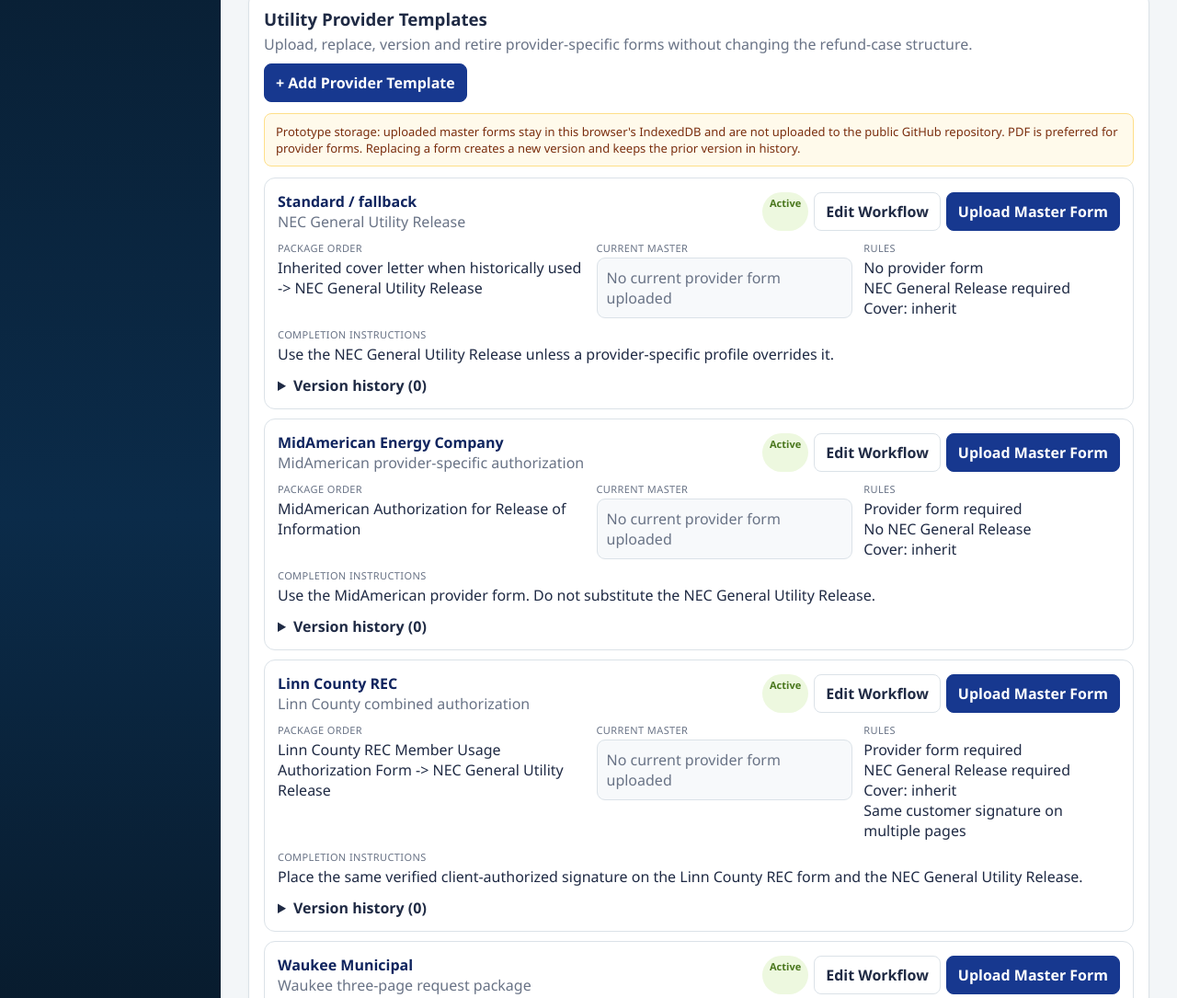
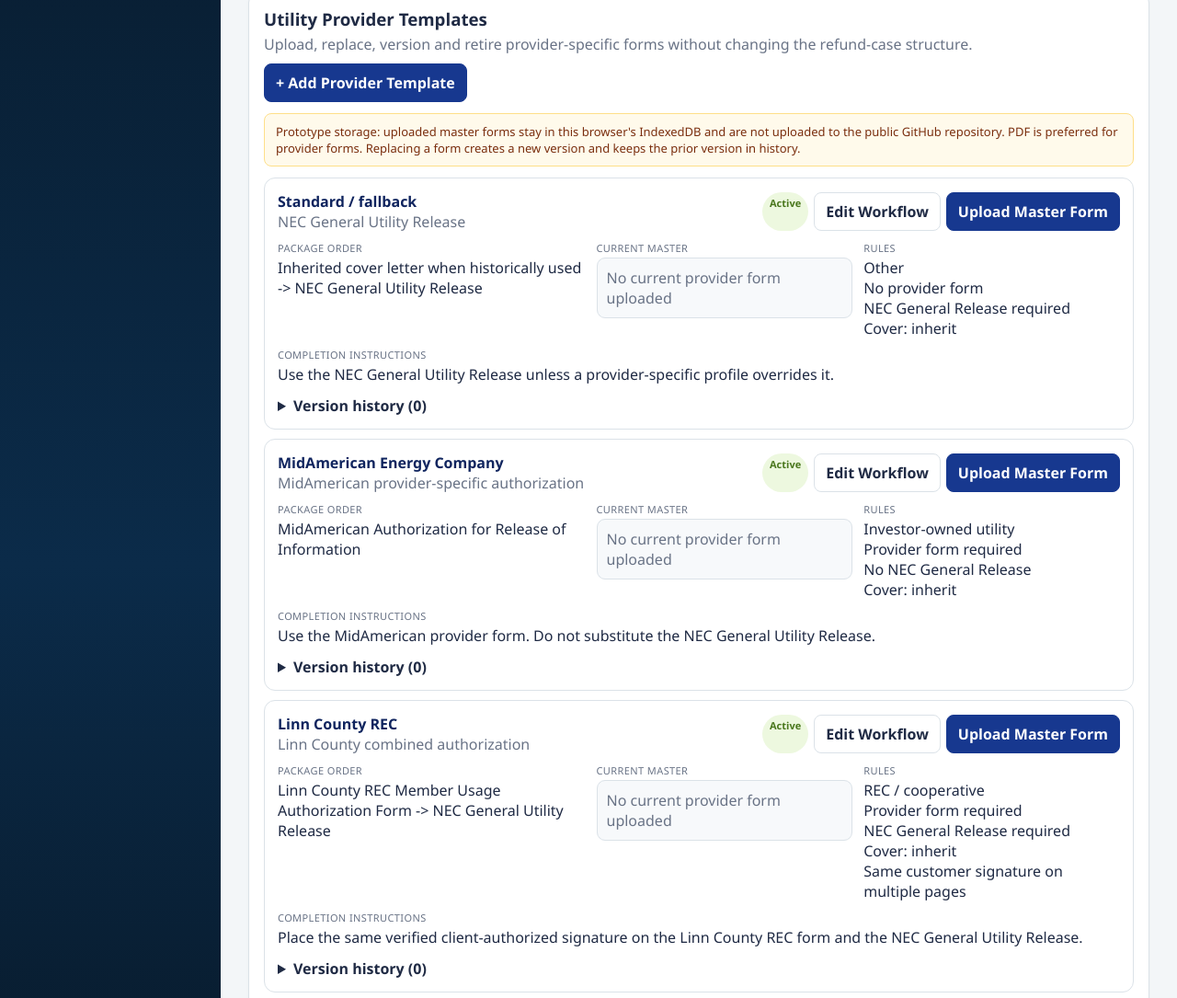
Before and after one commit to matthesse80/qb-clone, a plain HTML site: page company.html in a window 1280 px wide. Shown: the part 590-1675 px from the top of the page at 92% size. Drawn offline with Linux system fonts and the light colour scheme.

Commit message:
Add utility provider type and municipal defaults

```diff
--- a/company.html
+++ b/company.html
@@ -44,6 +44,7 @@
 <div><label>Provider name *</label><input id="ptProvider"></div>
 <div><label>Aliases / matching names</label><input id="ptAliases" placeholder="Separate aliases with semicolons"></div>
 <div><label>Workflow name *</label><input id="ptWorkflow"></div>
+<div><label>Provider type</label><select id="ptType"><option value="municipal">Municipal utility</option><option value="rec">REC / electric cooperative</option><option value="investor-owned">Investor-owned utility</option><option value="other">Other</option></select></div>
 <div><label>Routing key</label><select id="ptRoute">
 <option value="nec-general">NEC General Utility Release</option>
 <option value="midamerican">MidAmerican provider form</option>
@@ -80,14 +81,14 @@
 <script>
 const PT_KEY='necLedgerProviderTemplatesV1';
 const seedTemplates=[
- {id:'PT-STD',provider:'Standard / fallback',aliases:'',workflow:'NEC General Utility Release',routeKey:'nec-general',order:'Inherited cover letter when historically used -> NEC General Utility Release',requiresCover:'inherit',requiresGeneral:true,requiresProviderForm:false,multiSignature:false,instructions:'Use the NEC General Utility Release unless a provider-specific profile overrides it.',active:true,versions:[],currentVersionId:''},
- {id:'PT-MIDAM',provider:'MidAmerican Energy Company',aliases:'MidAmerican; MidAmerican Energy',workflow:'MidAmerican provider-specific authorization',routeKey:'midamerican',order:'MidAmerican Authorization for Release of Information',requiresCover:'inherit',requiresGeneral:false,requiresProviderForm:true,multiSignature:false,instructions:'Use the MidAmerican provider form. Do not substitute the NEC General Utility Release.',active:true,versions:[],currentVersionId:''},
- {id:'PT-LINN',provider:'Linn County REC',aliases:'Linn County Rural Electric Cooperative; Linn Co REC; Linn REC',workflow:'Linn County combined authorization',routeKey:'linn-rec-combined',order:'Linn County REC Member Usage Authorization Form -> NEC General Utility Release',requiresCover:'inherit',requiresGeneral:true,requiresProviderForm:true,multiSignature:true,instructions:'Place the same verified client-authorized signature on the Linn County REC form and the NEC General Utility Release.',active:true,versions:[],currentVersionId:''},
- {id:'PT-WAUKEE',provider:'Waukee Municipal',aliases:'Waukee Municipal Utilities; Waukee Mun',workflow:'Waukee three-page request package',routeKey:'waukee-combined',order:'Waukee Request for Examination and Copying of Public Records -> NEC cover letter -> NEC General Utility Release',requiresCover:'yes',requiresGeneral:true,requiresProviderForm:true,multiSignature:false,instructions:'Keep the Waukee public-records request form first, NEC cover letter second, and NEC General Utility Release third.',active:true,versions:[],currentVersionId:''}
+ {id:'PT-STD',provider:'Standard / fallback',aliases:'',providerType:'other',workflow:'NEC General Utility Release',routeKey:'nec-general',order:'Inherited cover letter when historically used -> NEC General Utility Release',requiresCover:'inherit',requiresGeneral:true,requiresProviderForm:false,multiSignature:false,instructions:'Use the NEC General Utility Release unless a provider-specific profile overrides it.',active:true,versions:[],currentVersionId:''},
+ {id:'PT-MIDAM',provider:'MidAmerican Energy Company',aliases:'MidAmerican; MidAmerican Energy',providerType:'investor-owned',workflow:'MidAmerican provider-specific authorization',routeKey:'midamerican',order:'MidAmerican Authorization for Release of Information',requiresCover:'inherit',requiresGeneral:false,requiresProviderForm:true,multiSignature:false,instructions:'Use the MidAmerican provider form. Do not substitute the NEC General Utility Release.',active:true,versions:[],currentVersionId:''},
+ {id:'PT-LINN',provider:'Linn County REC',aliases:'Linn County Rural Electric Cooperative; Linn Co REC; Linn REC',providerType:'rec',workflow:'Linn County combined authorization',routeKey:'linn-rec-combined',order:'Linn County REC Member Usage Authorization Form -> NEC General Utility Release',requiresCover:'inherit',requiresGeneral:true,requiresProviderForm:true,multiSignature:true,instructions:'Place the same verified client-authorized signature on the Linn County REC form and the NEC General Utility Release.',active:true,versions:[],currentVersionId:''},
+ {id:'PT-WAUKEE',provider:'Waukee Municipal',aliases:'Waukee Municipal Utilities; Waukee Mun',providerType:'municipal',workflow:'Waukee three-page request package',routeKey:'waukee-combined',order:'Waukee Request for Examination and Copying of Public Records -> NEC cover letter -> NEC General Utility Release',requiresCover:'yes',requiresGeneral:true,requiresProviderForm:true,multiSignature:false,instructions:'Keep the Waukee public-records request form first, NEC cover letter second, and NEC General Utility Release third.',active:true,versions:[],currentVersionId:''}
 ];
 
 function normalizeTemplate(t){
- return Object.assign({aliases:'',workflow:'Provider-specific utility request',routeKey:'custom-provider',order:'Provider form',requiresCover:'inherit',requiresGeneral:false,requiresProviderForm:true,multiSignature:false,instructions:'',active:true,versions:[],currentVersionId:''},t,{versions:Array.isArray(t.versions)?t.versions:[]});
+ return Object.assign({aliases:'',providerType:'other',workflow:'Provider-specific utility request',routeKey:'custom-provider',order:'Provider form',requiresCover:'inherit',requiresGeneral:false,requiresProviderForm:true,multiSignature:false,instructions:'',active:true,versions:[],currentVersionId:''},t,{versions:Array.isArray(t.versions)?t.versions:[]});
 }
 let templates=(()=>{try{const x=JSON.parse(localStorage.getItem(PT_KEY));return Array.isArray(x)&&x.length?x.map(normalizeTemplate):seedTemplates.map(normalizeTemplate)}catch{return seedTemplates.map(normalizeTemplate)}})();
 const esc=s=>String(s??'').replace(/[&<>"']/g,m=>({'&':'&amp;','<':'&lt;','>':'&gt;','"':'&quot;',"'":'&#39;'}[m]));
@@ -108,7 +109,7 @@
  document.getElementById('providerTemplateList').innerHTML=templates.map(t=>{
   const cur=currentVersion(t);
   return '<div class="provider-card"><div class="toolbar"><div><h4>'+esc(t.provider)+'</h4><div class="muted">'+esc(t.workflow)+'</div></div><div class="small-actions"><span class="pill '+(t.active?'good':'bad')+'">'+(t.active?'Active':'Inactive')+'</span><button onclick="editTemplate(\''+t.id+'\')">Edit Workflow</button><button class="primary" onclick="uploadVersion(\''+t.id+'\')">'+(cur?'Replace / New Version':'Upload Master Form')+'</button></div></div>'+
-  '<div class="provider-grid"><div><div class="provider-k">Package order</div><div>'+esc(t.order)+'</div></div><div><div class="provider-k">Current master</div><div class="file-current">'+(cur?'<b>'+esc(cur.fileName)+'</b><br><span class="muted">'+esc(cur.revision||'No revision label')+(cur.verified?' • verified '+esc(cur.verified):'')+'</span>':'<span class="muted">No current provider form uploaded</span>')+'</div></div><div><div class="provider-k">Rules</div><div>'+(t.requiresProviderForm?'Provider form required':'No provider form')+'<br>'+(t.requiresGeneral?'NEC General Release required':'No NEC General Release')+'<br>Cover: '+esc(t.requiresCover)+(t.multiSignature?'<br>Same customer signature on multiple pages':'')+'</div></div></div>'+
+  '<div class="provider-grid"><div><div class="provider-k">Package order</div><div>'+esc(t.order)+'</div></div><div><div class="provider-k">Current master</div><div class="file-current">'+(cur?'<b>'+esc(cur.fileName)+'</b><br><span class="muted">'+esc(cur.revision||'No revision label')+(cur.verified?' • verified '+esc(cur.verified):'')+'</span>':'<span class="muted">No current provider form uploaded</span>')+'</div></div><div><div class="provider-k">Rules</div><div>'+esc(t.providerType==='municipal'?'Municipal utility':t.providerType==='rec'?'REC / cooperative':t.providerType==='investor-owned'?'Investor-owned utility':'Other')+'<br>'+(t.requiresProviderForm?'Provider form required':'No provider form')+'<br>'+(t.requiresGeneral?'NEC General Release required':'No NEC General Release')+'<br>Cover: '+esc(t.requiresCover)+(t.multiSignature?'<br>Same customer signature on multiple pages':'')+'</div></div></div>'+
   (t.instructions?'<div style="margin-top:10px"><div class="provider-k">Completion instructions</div><div>'+esc(t.instructions)+'</div></div>':'')+
   '<details style="margin-top:12px"><summary style="cursor:pointer;font-weight:700">Version history ('+(t.versions||[]).length+')</summary><div style="margin-top:8px">'+versionHistoryHtml(t)+'</div></details></div>';
  }).join('');
@@ -117,18 +118,20 @@
 window.editTemplate=id=>{
  const t=templates.find(x=>x.id===id);if(!t)return;
  document.getElementById('providerModalTitle').textContent='Edit Provider Template';
- document.getElementById('ptId').value=t.id;document.getElementById('ptProvider').value=t.provider;document.getElementById('ptAliases').value=t.aliases||'';document.getElementById('ptWorkflow').value=t.workflow||'';document.getElementById('ptRoute').value=t.routeKey||'custom-provider';document.getElementById('ptCover').value=t.requiresCover||'inherit';document.getElementById('ptActive').value=t.active?'yes':'no';document.getElementById('ptProviderForm').value=t.requiresProviderForm?'yes':'no';document.getElementById('ptGeneral').value=t.requiresGeneral?'yes':'no';document.getElementById('ptMultiSig').value=t.multiSignature?'yes':'no';document.getElementById('ptOrder').value=t.order||'';document.getElementById('ptInstructions').value=t.instructions||'';
+ document.getElementById('ptId').value=t.id;document.getElementById('ptProvider').value=t.provider;document.getElementById('ptAliases').value=t.aliases||'';document.getElementById('ptType').value=t.providerType||'other';document.getElementById('ptWorkflow').value=t.workflow||'';document.getElementById('ptRoute').value=t.routeKey||'custom-provider';document.getElementById('ptCover').value=t.requiresCover||'inherit';document.getElementById('ptActive').value=t.active?'yes':'no';document.getElementById('ptProviderForm').value=t.requiresProviderForm?'yes':'no';document.getElementById('ptGeneral').value=t.requiresGeneral?'yes':'no';document.getElementById('ptMultiSig').value=t.multiSignature?'yes':'no';document.getElementById('ptOrder').value=t.order||'';document.getElementById('ptInstructions').value=t.instructions||'';
  document.getElementById('providerModal').classList.remove('hidden');
 };
 document.getElementById('addProviderTemplate').onclick=()=>{
- document.getElementById('providerModalTitle').textContent='Add Provider Template';document.getElementById('ptId').value='';document.getElementById('ptProvider').value='';document.getElementById('ptAliases').value='';document.getElementById('ptWorkflow').value='Provider-specific utility request';document.getElementById('ptRoute').value='custom-provider';document.getElementById('ptCover').value='inherit';document.getElementById('ptActive').value='yes';document.getElementById('ptProviderForm').value='yes';document.getElementById('ptGeneral').value='no';document.getElementById('ptMultiSig').value='no';document.getElementById('ptOrder').value='Provider form';document.getElementById('ptInstructions').value='';document.getElementById('providerModal').classList.remove('hidden');
+ document.getElementById('providerModalTitle').textContent='Add Provider Template';document.getElementById('ptId').value='';document.getElementById('ptProvider').value='';document.getElementById('ptAliases').value='';document.getElementById('ptType').value='other';document.getElementById('ptWorkflow').value='Provider-specific utility request';document.getElementById('ptRoute').value='custom-provider';document.getElementById('ptCover').value='inherit';document.getElementById('ptActive').value='yes';document.getElementById('ptProviderForm').value='yes';document.getElementById('ptGeneral').value='no';document.getElementById('ptMultiSig').value='no';document.getElementById('ptOrder').value='Provider form';document.getElementById('ptInstructions').value='';document.getElementById('providerModal').classList.remove('hidden');
 };
 document.getElementById('closeProviderModal').onclick=()=>document.getElementById('providerModal').classList.add('hidden');
 document.getElementById('saveProviderBtn').onclick=()=>{
  const id=document.getElementById('ptId').value||'PT-'+Date.now();
  const old=templates.find(x=>x.id===id);
- const t=normalizeTemplate({id,provider:document.getElementById('ptProvider').value.trim(),aliases:document.getElementById('ptAliases').value.trim(),workflow:document.getElementById('ptWorkflow').value.trim(),routeKey:document.getElementById('ptRoute').value,requiresCover:document.getElementById('ptCover').value,active:document.getElementById('ptActive').value==='yes',requiresProviderForm:document.getElementById('ptProviderForm').value==='yes',requiresGeneral:document.getElementById('ptGeneral').value==='yes',multiSignature:document.getElementById('ptMultiSig').value==='yes',order:document.getElementById('ptOrder').value.trim(),instructions:document.getElementById('ptInstructions').value.trim(),versions:old?.versions||[],currentVersionId:old?.currentVersionId||''});
+ const providerType=document.getElementById('ptType').value;
+ const t=normalizeTemplate({id,provider:document.getElementById('ptProvider').value.trim(),aliases:document.getElementById('ptAliases').value.trim(),providerType,workflow:document.getElementById('ptWorkflow').value.trim(),routeKey:document.getElementById('ptRoute').value,requiresCover:providerType==='municipal'?'yes':document.getElementById('ptCover').value,active:document.getElementById('ptActive').value==='yes',requiresProviderForm:document.getElementById('ptProviderForm').value==='yes',requiresGeneral:providerType==='municipal'?true:document.getElementById('ptGeneral').value==='yes',multiSignature:document.getElementById('ptMultiSig').value==='yes',order:document.getElementById('ptOrder').value.trim(),instructions:document.getElementById('ptInstructions').value.trim(),versions:old?.versions||[],currentVersionId:old?.currentVersionId||''});
  if(!t.provider||!t.workflow||!t.order)return alert('Provider name, workflow name, and package page order are required.');
+ if(providerType==='municipal'){t.requiresCover='yes';t.requiresGeneral=true;if(!t.instructions.toLowerCase().includes('municipal'))t.instructions=(t.instructions?t.instructions+' ':'')+'Municipal utility rule: include the NEC cover letter and NEC General Utility Release for every refund request, plus any provider-specific form required by this profile.';}
  const i=templates.findIndex(x=>x.id===id);if(i>=0)templates[i]=t;else templates.push(t);saveTemplates();document.getElementById('providerModal').classList.add('hidden');
 };
 
```
